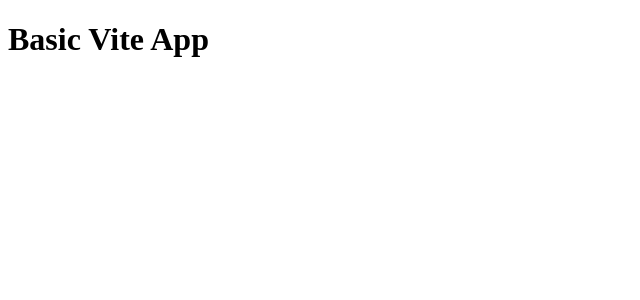
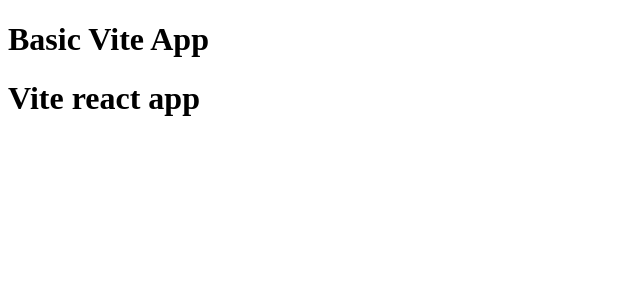
Before and after one commit to saifimd1234/React-Projects, a React (Vite) app in the folder 01basicvite/: page / in a window 1280 px wide. Shown: the top 300 px of the page, without its empty margins (0-640 px from the left). Built offline with nearby package versions, Linux system fonts and the light colour scheme.

Commit message:
Bundle multiple tags inside a single tag

```diff
--- a/01basicvite/src/App.jsx
+++ b/01basicvite/src/App.jsx
@@ -1,9 +1,14 @@
 function App() {
 
   return (
-    <h1>
-      Basic Vite App
-    </h1>
+// The <div> is used as a wrapper because React components must return a single parent element.
+// It groups multiple JSX elements (<h1> in this example) into one container.
+// Alternatively, React Fragments (<> </>) can be used to avoid adding an extra node to the DOM.
+
+    <div>
+      <h1>Basic Vite App</h1>
+      <h1>Vite react app</h1>
+    </div>
   )
 }
 
```
